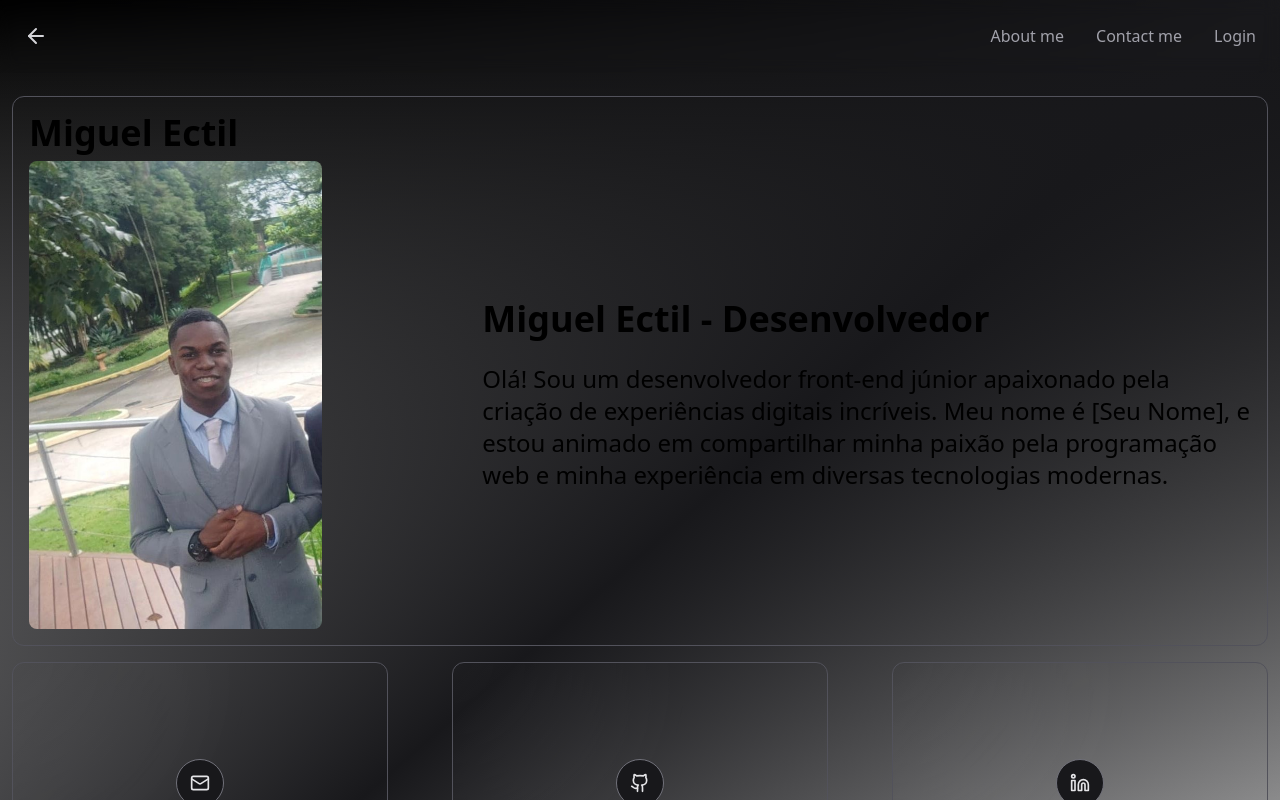
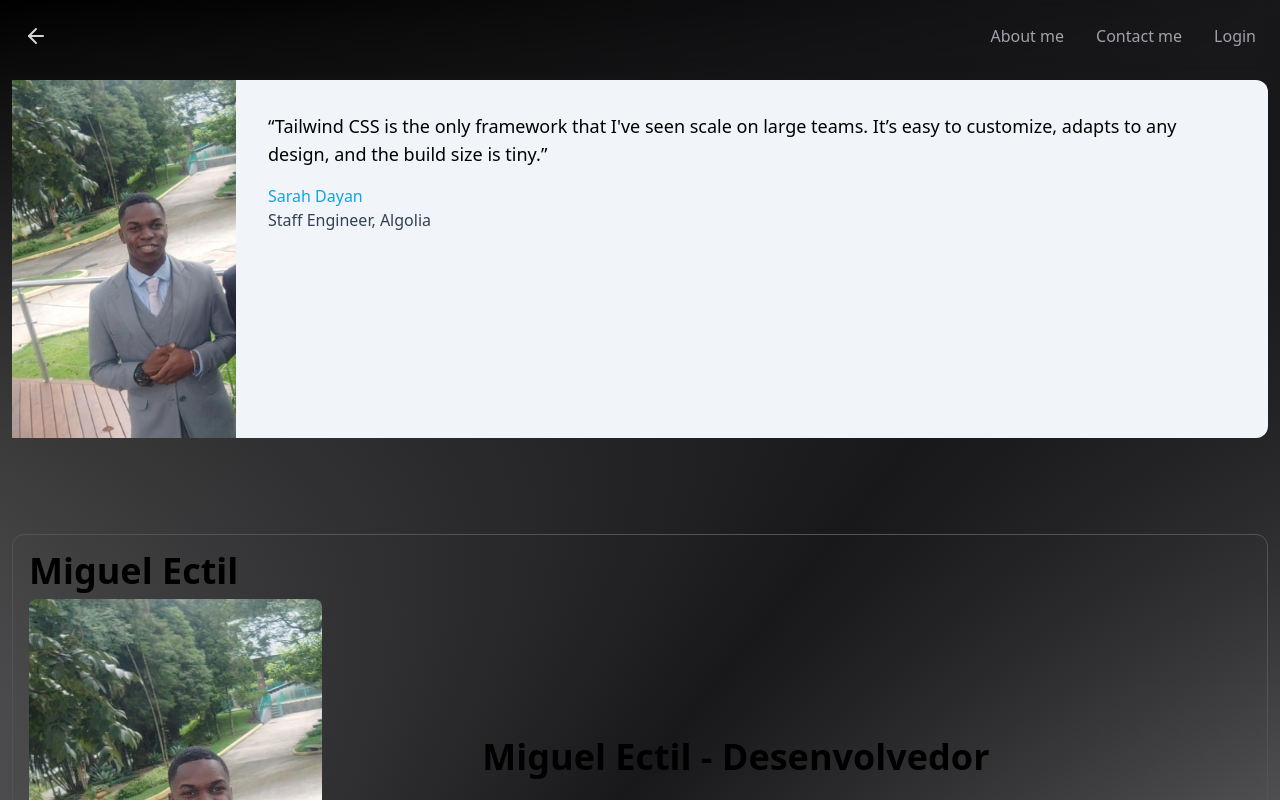
Before and after one commit to Miguel-ectil/portfolio, a Next.js app: page /projects in a window 1280 px wide. Shown: the top 800 px of the page. Built offline with nearby package versions, Linux system fonts and the light colour scheme; no server answers.

Commit message:
[ADD] TEstando código

```diff
--- a/src/app/projects/page.tsx
+++ b/src/app/projects/page.tsx
@@ -84,6 +84,26 @@ export default function Example() {
     <div className="bg-gradient-to-tl from-zinc-900/0 via-zinc-900 to-zinc-900/0">
       <Navigation />
       <div className="container grid items-center justify-center min-h-screen px-3 mx-auto">
+      <figure className="md:flex bg-slate-100 rounded-xl p-8 md:p-0 dark:bg-slate-800 mt-28 md:mt-20">
+        <img className="w-56 h-24 md:w-56 md:h-auto md:rounded-none rounded-full mx-auto" src="my-foto.jpeg" alt="" width="384" height="512" />
+        <div className="pt-6 md:p-8 text-center md:text-left space-y-4">
+          <blockquote>
+            <p className="text-lg font-medium">
+              “Tailwind CSS is the only framework that I've seen scale
+              on large teams. It’s easy to customize, adapts to any design,
+              and the build size is tiny.”
+            </p>
+          </blockquote>
+          <figcaption className="font-medium">
+            <div className="text-sky-500 dark:text-sky-400">
+              Sarah Dayan
+            </div>
+            <div className="text-slate-700 dark:text-slate-500">
+              Staff Engineer, Algolia
+            </div>
+          </figcaption>
+        </div>
+      </figure>
         <div
           ref={ref}
           className="grid mt-28 md:mt-20 lg-mt-16 sm:mt-16"
```
